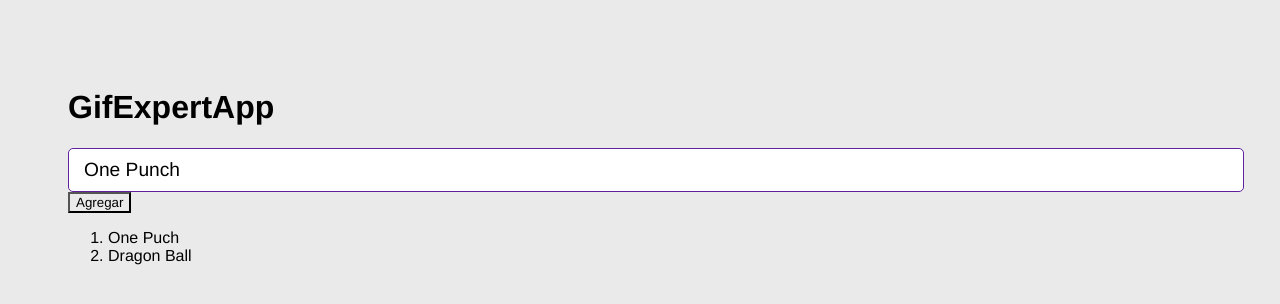
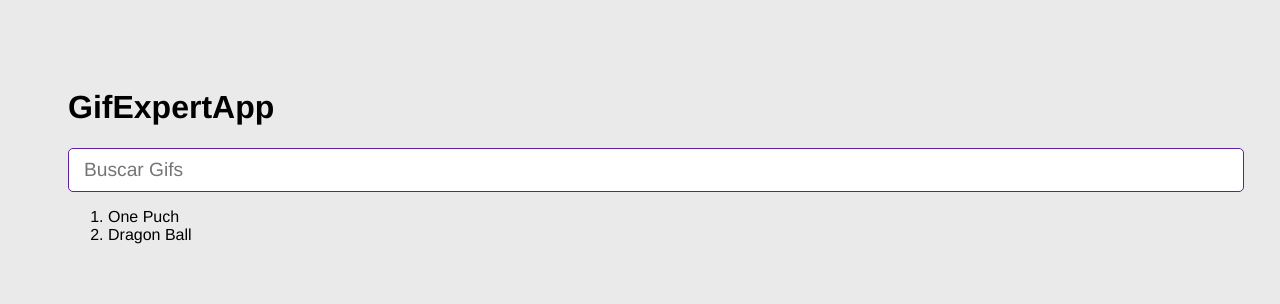
Before and after one commit to farboledafalla/GifExpertApp, a React (Vite) app: page / in a window 1280 px wide. Shown: the top 304 px of the page. Built offline with nearby package versions, Linux system fonts and the light colour scheme.

Commit message:
Se configuran los prop-types en eslintrc y se agrega la comunicacion entre componentes usando props

```diff
--- a/src/GifExpertApp.jsx
+++ b/src/GifExpertApp.jsx
@@ -20,10 +20,11 @@ export const GifExpertApp = () => {
          <h1>GifExpertApp</h1>
 
          {/* 3. Input */}
-         <AddCategory />
+         {/* Enviando la función del useState */}
+         <AddCategory setCategories={setCategories} />
 
          {/* Listado de Gifs */}
-         <button onClick={onAddCategory}>Agregar</button>
+         {/* <button onClick={onAddCategory}>Agregar</button> */}
          <ol>
             {categories.map((category) => {
                return <li key={category}>{category}</li>;
--- a/src/components/AddCategory.jsx
+++ b/src/components/AddCategory.jsx
@@ -1,8 +1,9 @@
 import { useState } from 'react';
 
-export const AddCategory = () => {
+// Este warning se muestra porque no se han configurado prop-types para este prop, desde el archivo .eslintrc.cjs se configura
+export const AddCategory = ({ setCategories }) => {
    // Manejar estado del input
-   const [inputValue, setInputValue] = useState('One Punch');
+   const [inputValue, setInputValue] = useState('');
 
    const onInputChange = (event) => {
       //   console.log(event.target.value);
@@ -14,11 +15,22 @@ export const AddCategory = () => {
    const onSubmit = (event) => {
       // Evitar el evento de recarga del navegador por defecto
       event.preventDefault();
-      console.log(inputValue);
+
+      // Validamos que si al quitar espacios al inicio y fin nos dá <= 1, no lo agregue a la lista
+      if (inputValue.trim().length < 1) return;
+      // Actualizar el Padre desde el Hijo usando las props (categories,setCategories)
+      //   setCategories([...categories, inputValue]);
+      // Actualizar el Padre desde el Hijo usando la prop (setCategories)
+      setCategories((cat) => [inputValue, ...cat]);
+
+      // Limpiar la caja de texto
+      setInputValue('');
    };
 
    return (
-      <form onSubmit={(event) => onSubmit(event)}>
+      // Forma larga de hacerlo
+      //   <form onSubmit={(event) => onSubmit(event)}>
+      <form onSubmit={onSubmit}>
          <input
             type='text'
             placeholder='Buscar Gifs'
```
Also changed, not shown: .eslintrc.cjs.
